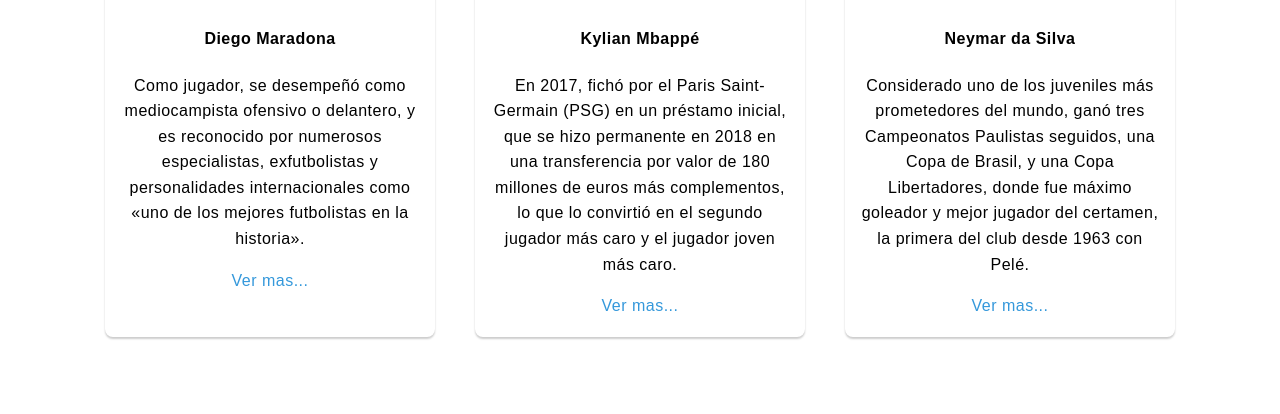
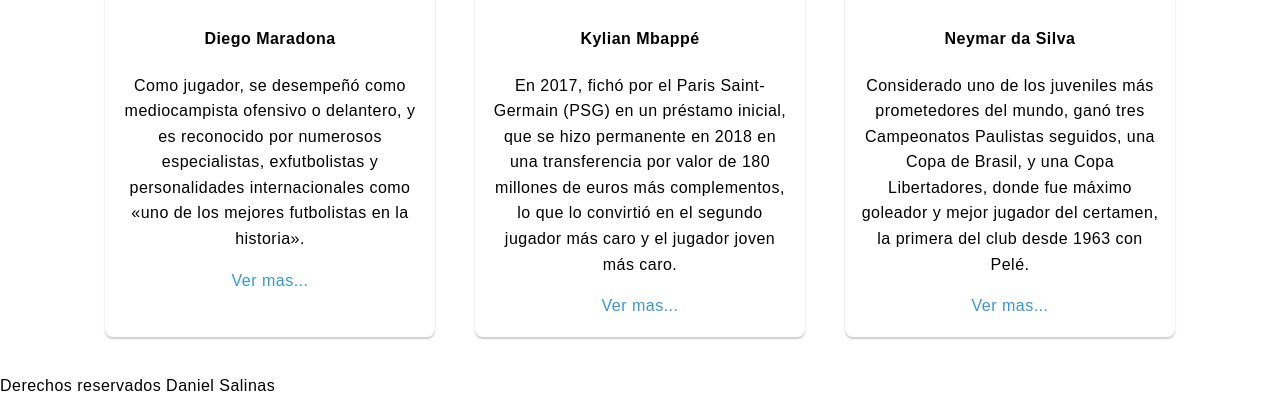
Before and after one commit to DanielSalinasPinedo/Actividad2, a plain HTML site: page index.html in a window 1280 px wide. Shown: the part 1129-1543 px from the top of the page. Before the commit the page ends 1486 px from the top, so only its background shows below. Drawn offline with Linux system fonts and the light colour scheme.

Commit message:
Update index.html

```diff
--- a/index.html
+++ b/index.html
@@ -67,5 +67,8 @@
             <a href="https://es.wikipedia.org/wiki/Neymar" target="_blank">Ver mas...</a>
         </div>
     </div>
+    <footer>
+        <p>Derechos reservados Daniel Salinas</p>
+    </footer>
 </body>
 </html>
```
